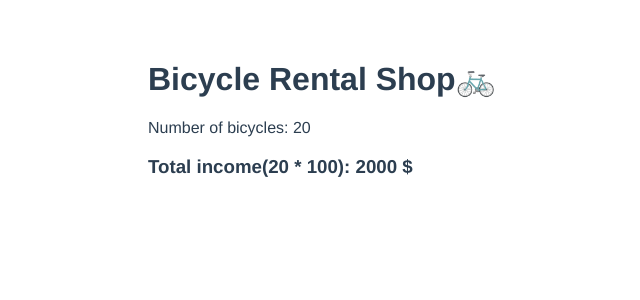
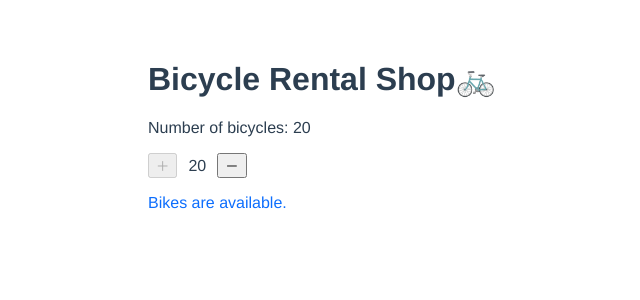
Before and after one commit to jesswu1551/vue-bicycle-rental-shop, a Vue app: page / in a window 1280 px wide. Shown: the top 300 px of the page, without its empty margins (192-832 px from the left). Built offline with nearby package versions, Linux system fonts and the light colour scheme.

Commit message:
add minus and plus button to update bike number

```diff
--- a/src/components/BicycleRentalShop.vue
+++ b/src/components/BicycleRentalShop.vue
@@ -1,8 +1,21 @@
 <template>
   <div>
+
     <h1>Bicycle Rental Shop</h1>
     <p>Number of bicycles: {{ number }}</p>
-    <h3>Total income({{ number}} * {{ price }}): {{ subTotal }} $</h3>
+    <!-- <h3>Total income({{ number}} * {{ price }}): {{ subTotal }} $</h3> -->
+
+    <div class="button-group">
+      <button @click="addCount()" :disabled="number >= 20 ? true : false">＋</button>
+      <div>{{ number }}</div>
+      <button @click="minusCount()" :disabled="number <= 0 ? true : false">－</button>
+    </div>
+
+    <div class="info-msg">
+      <p class="text-primary" v-if="number > 0">Bikes are available.</p>
+      <p class="text-error" v-else>No bike is available.</p>
+    </div>
+
   </div>
 </template>
 
@@ -20,13 +33,35 @@ export default {
       return this.number * this.price;
     }
   },
+  methods: {
+    addCount: function () {
+      this.number++;
+    },
+    minusCount: function () {
+      this.number--;
+    },
+  }
 }
 </script>
 
 <!-- Add "scoped" attribute to limit CSS to this component only -->
 <style scoped>
+  .text-primary { color: #0d6efd; }
+
+  .text-error { color: #dc3545; }
+
   h1:after {
     content: '🚲';
     font-weight: normal;
   }
+
+  .button-group {
+    display: flex;
+    align-items: center;
+  }
+
+  .button-group > div {
+    width: 40px;
+    text-align: center;
+  }
 </style>
```
